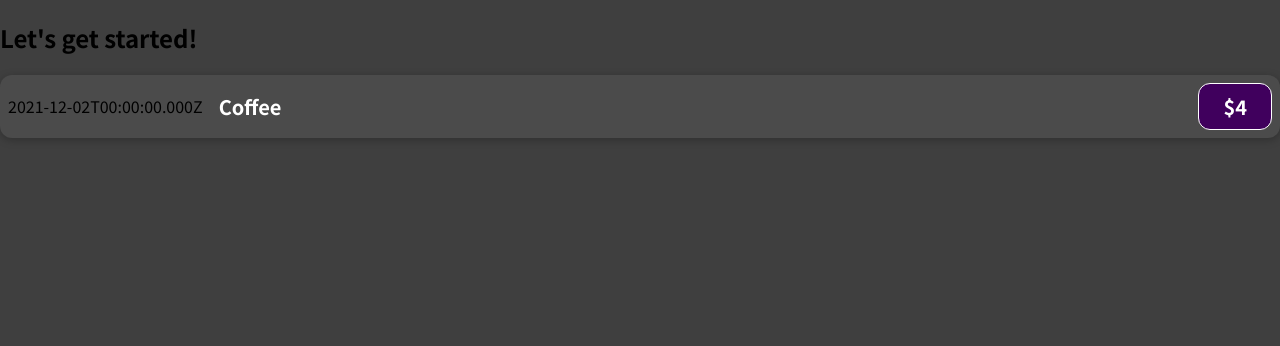
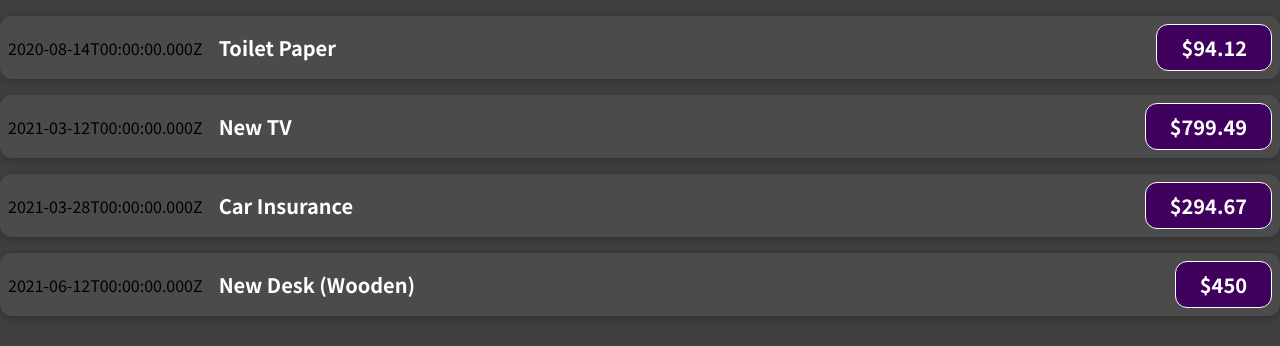
Before and after one commit to cubodado/Expense-Tracker, a JavaScript app: page / in a window 1280 px wide. Shown: the top 346 px of the page. Built offline with nearby package versions, Linux system fonts and the light colour scheme.

Commit message:
feat: use props

```diff
--- a/src/App.js
+++ b/src/App.js
@@ -1,10 +1,50 @@
 import ExpenseItem from "./components/ExpenseItem";
 
 function App() {
+  const expenses = [
+    {
+      id: "e1",
+      title: "Toilet Paper",
+      amount: 94.12,
+      date: new Date(2020, 7, 14),
+    },
+    { id: "e2", title: "New TV", amount: 799.49, date: new Date(2021, 2, 12) },
+    {
+      id: "e3",
+      title: "Car Insurance",
+      amount: 294.67,
+      date: new Date(2021, 2, 28),
+    },
+    {
+      id: "e4",
+      title: "New Desk (Wooden)",
+      amount: 450,
+      date: new Date(2021, 5, 12),
+    },
+  ];
+
   return (
     <div>
-      <h2>Let's get started!</h2>
-      <ExpenseItem />
+      <ExpenseItem
+        date = { expenses[0].date }
+        title = { expenses[0].title }
+        amount = { expenses[0].amount }
+      />
+      <ExpenseItem
+        date = { expenses[1].date }
+        title = { expenses[1].title }
+        amount = { expenses[1].amount }
+      />
+      <ExpenseItem
+        date = { expenses[2].date }
+        title = { expenses[2].title }
+        amount = { expenses[2].amount }
+      />
+      <ExpenseItem
+        date = { expenses[3].date }
+        title = { expenses[3].title }
+        amount = { expenses[3].amount }
+      />
     </div>
   );
 }
--- a/src/components/ExpenseItem.js
+++ b/src/components/ExpenseItem.js
@@ -1,16 +1,12 @@
 import './ExpenseItem.css';
 
-function ExpenseItem() {
-  const expenseDate = new Date(2021, 11, 2);
-  const expenseTitle = "Coffee";
-  const expenseAmount = "4";
-
+function ExpenseItem(props) {
   return (
     <div className="expense-item">
-      <div>{ expenseDate.toISOString() }</div>
+      <div>{ props.date.toISOString() }</div>
       <div className="expense-item__description">
-        <h2>{ expenseTitle }</h2>
-        <div className="expense-item__price">${ expenseAmount }</div>
+        <h2>{ props.title }</h2>
+        <div className="expense-item__price">${ props.amount }</div>
       </div>
     </div>
   );
```
Also changed, not shown: 1 other file (tests, documents, lock files or other folders).
